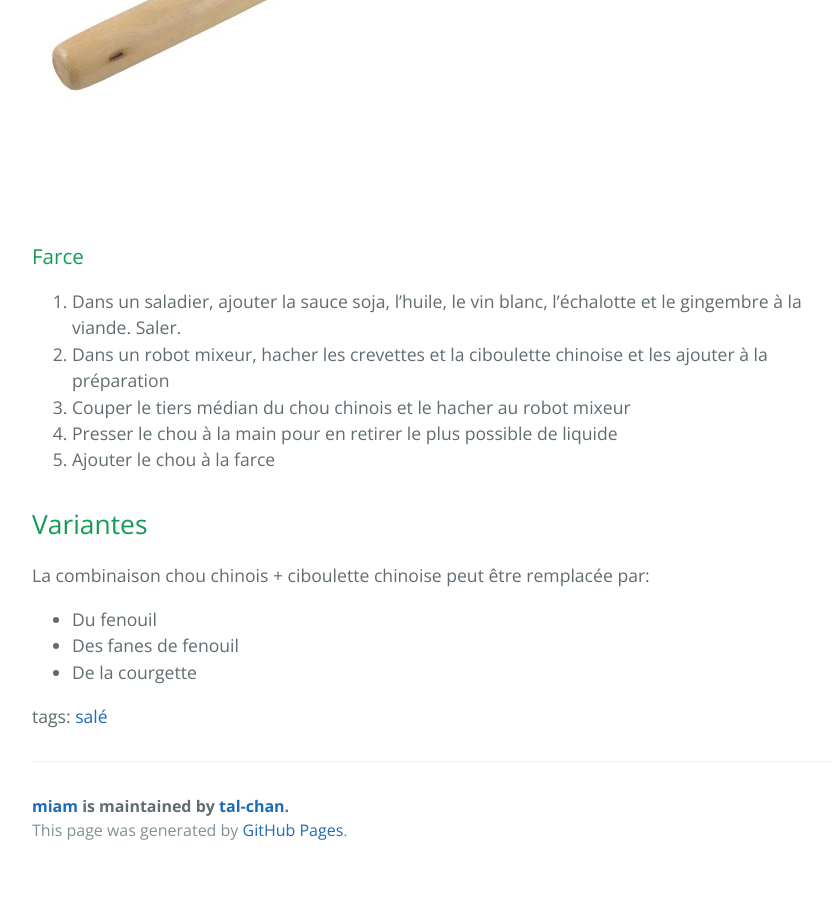
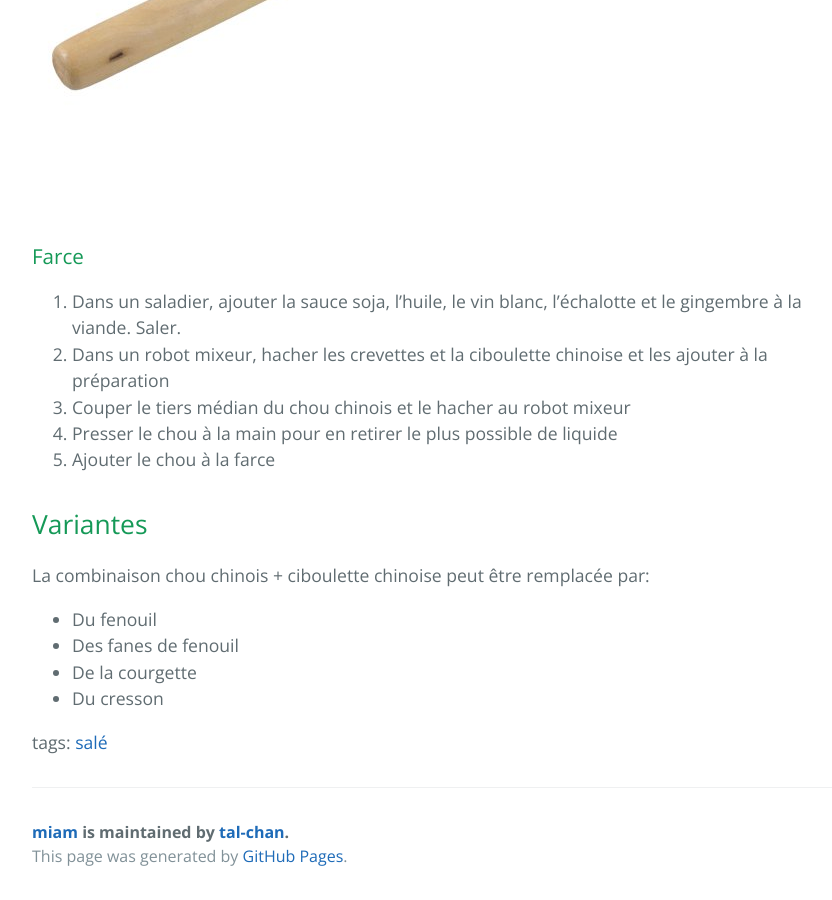
Before and after one commit to tal-chan/miam, a Jekyll site: the page built from _posts/2019-05-16-raviolis-chinois.md, in a window 1280 px wide and 900 px high, scrolled down 1633 px. Shown: the whole window, without its empty margins (192-1024 px from the left). Built offline with Jekyll 4.4.1, drawn with Linux system fonts in a browser that asks for light colours; the repository's description, which GitHub fills in, is left out; before the commit the page ends 2507 px from its top, so only the background shows below that.

Commit message:
Update 2019-05-16-raviolis-chinois.md

```diff
--- a/_posts/2019-05-16-raviolis-chinois.md
+++ b/_posts/2019-05-16-raviolis-chinois.md
@@ -43,3 +43,4 @@ La combinaison chou chinois + ciboulette chinoise peut être remplacée par:
 - Du fenouil
 - Des fanes de fenouil
 - De la courgette
+- Du cresson
```
